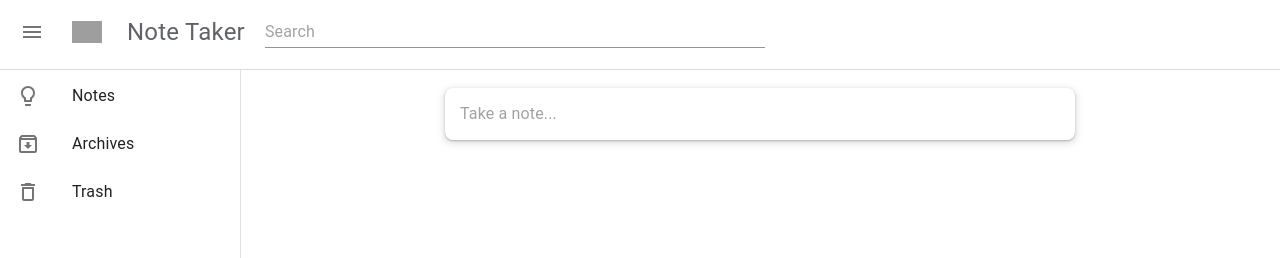
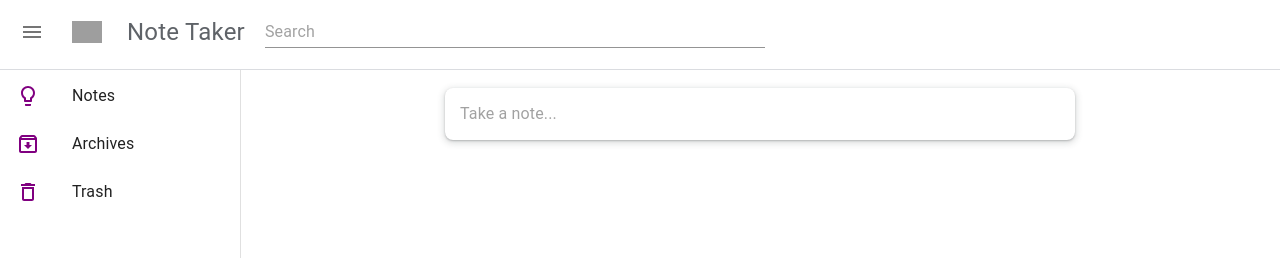
Before and after one commit to Elmedinalahu/Note-taking-Service, a React (Create React App) app in the folder notes-service-react/: page / in a window 1280 px wide. Shown: the top 258 px of the page. Built offline with nearby package versions, Linux system fonts and the light colour scheme; grey boxes are pictures that could not be loaded.

Commit message:
Changed icon styles

```diff
--- a/notes-service-react/src/components/NavList.jsx
+++ b/notes-service-react/src/components/NavList.jsx
@@ -18,8 +18,8 @@ const NavList = () => {
         {
             navList.map(list => (
                 <ListItem button key={list.id}>
-                    <Link to={`${list.route}`} style={{ textDecoration: 'none', display: 'flex', color: 'inherit'}}>
-                        <ListItemIcon style={{ alignItems: 'center'}}>
+                    <Link to={`${list.route}`} style={{ textDecoration: 'none', display: 'flex', color:'inherit'}}>
+                        <ListItemIcon style={{ alignItems: 'center', color: 'purple'}}>
                             {list.icon}
                         </ListItemIcon>
                         <ListItemText primary={list.name} />
--- a/notes-service-react/src/components/delete/DeleteNote.jsx
+++ b/notes-service-react/src/components/delete/DeleteNote.jsx
@@ -37,11 +37,12 @@ const DeleteNote = ({ deleteNote }) => {
                 <CardActions>
                     <Delete
                         fontSize="small"
-                        style={{ marginLeft: 'auto' }}
+                        style={{ marginLeft: 'auto', color: 'red' }}
                         onClick={() => removeNote(deleteNote)}
                     />
                     <Restore
                         fontSize="small"
+                        style={{color:'green'}}
                         onClick={() => restoreNote(deleteNote)}
                     />
                 </CardActions>
--- a/notes-service-react/src/components/notes/Note.jsx
+++ b/notes-service-react/src/components/notes/Note.jsx
@@ -1,9 +1,15 @@
 import { useContext } from 'react';
-import { Card, CardContent, CardActions, Typography } from '@mui/material';
+import { Card, CardContent, CardActions, Typography, Tooltip, IconButton } from '@mui/material';
 import { styled } from '@mui/material/styles';
-import { ArchiveOutlined as Archive, DeleteOutlineOutlined as Delete } from '@mui/icons-material';
+import { ArchiveOutlined, DeleteOutlineOutlined as Delete } from '@mui/icons-material';
 import { DataContext } from '../../context/DataProvider';
 
+
+const Archive = styled(ArchiveOutlined)`
+    color: purple;
+    pointer: cursor;
+    margin-left: auto;
+`;
 
 const StyledCard = styled(Card)`
     border: 1px solid #e0e0e0;
@@ -35,16 +41,23 @@ const Note = ({ note }) => {
                     <Typography>{note.heading}</Typography>
                     <Typography>{note.text}</Typography>
                 </CardContent>
-                <CardActions>
+                <CardActions style={{ justifyContent: "flex-end" }}>
+                <Tooltip title="Archive">
+                    <IconButton>
                     <Archive
                         fontSize="small"
-                        style={{ marginLeft: 'auto' }}
                         onClick={() => archiveNote(note)}
                     />
+                    </IconButton>
+                </Tooltip>
+                <Tooltip title="Delete">
+                    <IconButton>
                     <Delete
                         fontSize="small"
                         onClick={() => deleteNote(note)}
                     />
+                    </IconButton>
+                </Tooltip>
                 </CardActions>
         </StyledCard>
     )
```
